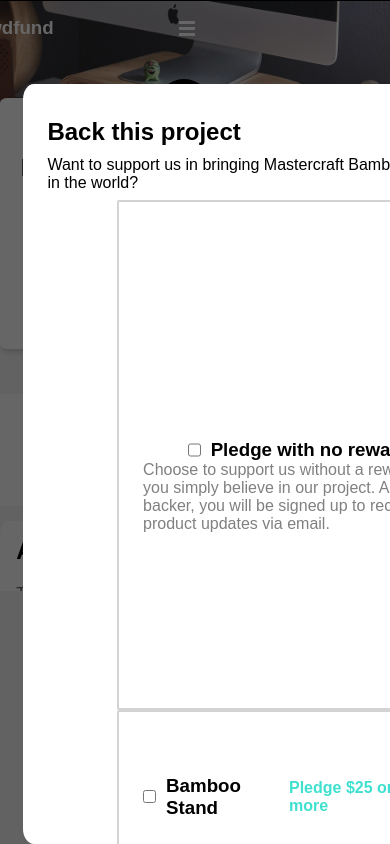
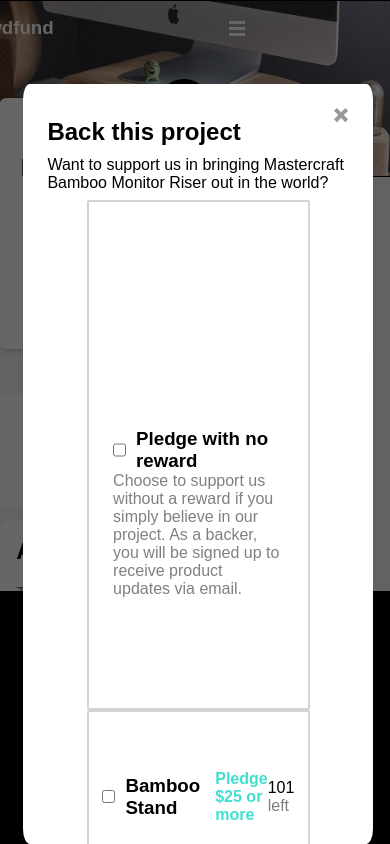
Before and after one commit to jgreen721/charitydonation_modals, a plain HTML site: page index.html in a window 390 px wide. Both pictures are taken after a click on the button "Back this project". Shown: the top 844 px of the page. Drawn offline with Linux system fonts and the light colour scheme.

Commit message:
third times the charm (screen response)

```diff
--- a/index.html
+++ b/index.html
@@ -195,9 +195,9 @@
   <!-- </div> -->
 
   <!-- Selected pledge  start -->
-  Enter your pledge
+  <!-- Enter your pledge
   $200
-  Continue
+  Continue -->
   <!-- Selected pledge end -->
 
   <!-- Selection modal end -->
--- a/style.css
+++ b/style.css
@@ -314,7 +314,7 @@ body{
       /* border:2px solid red; */
       position:absolute;
       top:10%;
-      left:15%;
+      left:20%;
       z-index:2;
       background:white;
       padding:1em;
@@ -412,7 +412,14 @@ body{
 
   @media screen and (max-width:550px){
 
+    body{
+        width: 100%;
+        height:100%;
+    }
 
+    .app{
+        overflow-x:hidden;
+    }
 
 
       .modal-card-option{
@@ -427,7 +434,7 @@ body{
           display:block;
           z-index:1;
           position:relative;
-          left:-50px;
+          left:0px;
       }
 
       .small-screen-container{
@@ -440,11 +447,20 @@ body{
 
     .large-modal{
         left:6%;
+        width:200px;
+        min-width:350px;
+        max-width:300px;
+
+    }
+
+    .pledge-div{
+        top:45px;
     }
 
     .thank-you-modal{
         left:35%;
         width:75%;
+        left:10%;
     }
 
     .modal-card-option{
```
